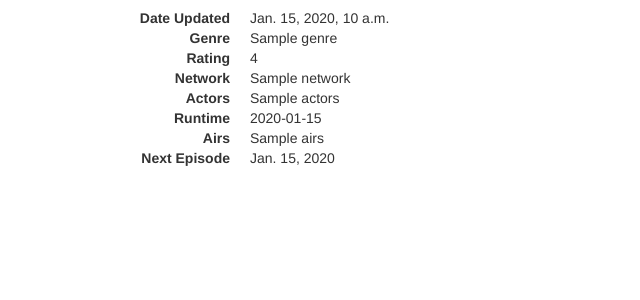
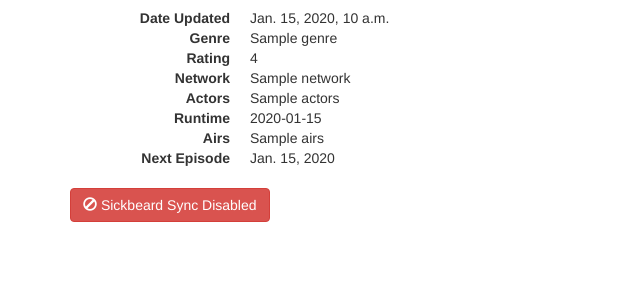
Before and after one commit to artschwagerb/axolotl, a Django app: template tv/templates/tv_show.html in a window 1280 px wide. Shown: the part 225-525 px from the top of the page, without its empty margins (0-640 px from the left). Run offline with Django 3.2, Linux system fonts and the light colour scheme; the template is opened without the code that fills it: most values are stand-ins (such as "Sample title", 1, 10 or a date in 2020); some libraries are stand-ins or nearby versions.

Commit message:
display button if sickbeard is disabled on show

```diff
--- a/tv/templates/tv_show.html
+++ b/tv/templates/tv_show.html
@@ -47,4 +47,10 @@
     <dd>{{ show.date_next_episode.date }}</dd>
   {% endif %}
 </dl>
+
+{% if not show.use_sickbeard %}
+  <button type="button" class="btn btn-danger"><span class="glyphicon glyphicon-ban-circle"></span> Sickbeard Sync Disabled</button>
+{% endif %}
+
+
 {% endblock %}
```
